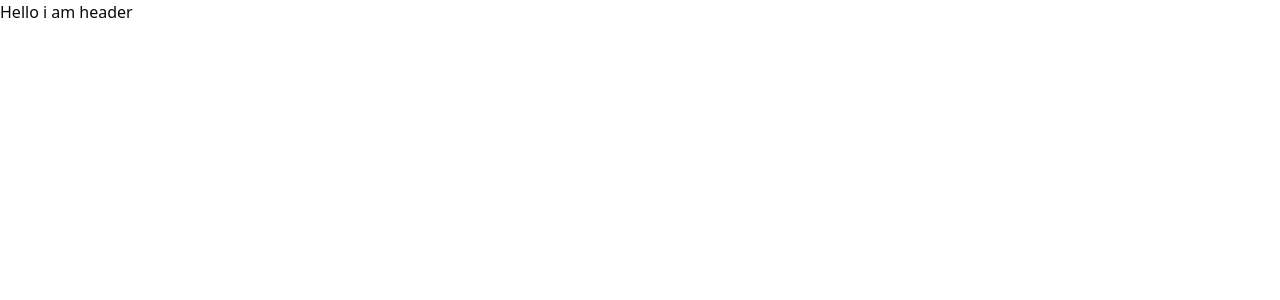
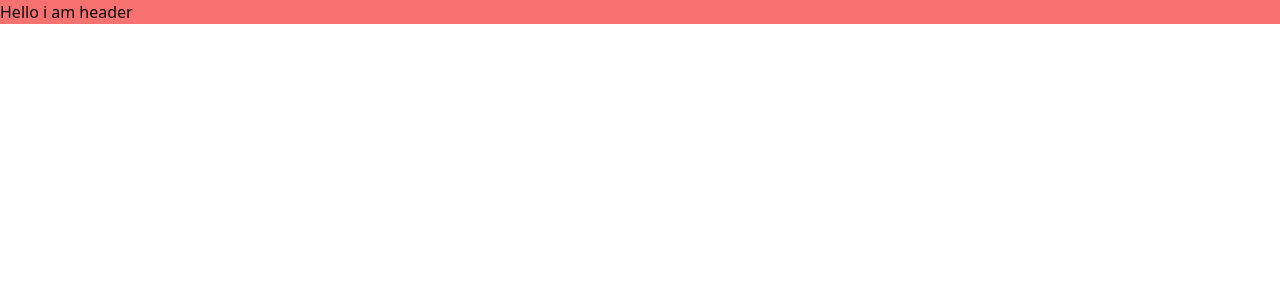
Before and after one commit to KartikeeMehta/webblaze-site, a React (Vite) app: page / in a window 1280 px wide. Shown: the top 300 px of the page. Built offline with nearby package versions, Linux system fonts and the light colour scheme.

Commit message:
bg-update

```diff
--- a/src/pages/Header.jsx
+++ b/src/pages/Header.jsx
@@ -1,11 +1,7 @@
-import React from 'react'
+import React from "react";
 
 function Header() {
-  return (
-    <div>
-      Hello i am header
-    </div>
-  )
+  return <div className="bg-red-400">Hello i am header</div>;
 }
 
-export default Header
+export default Header;
```
